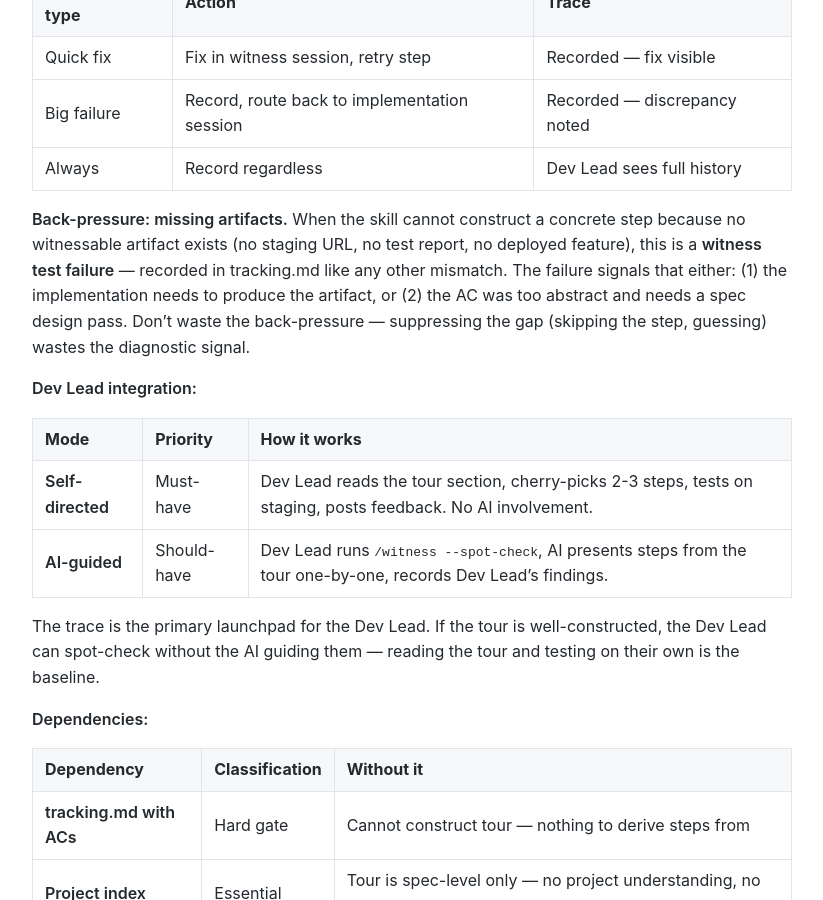
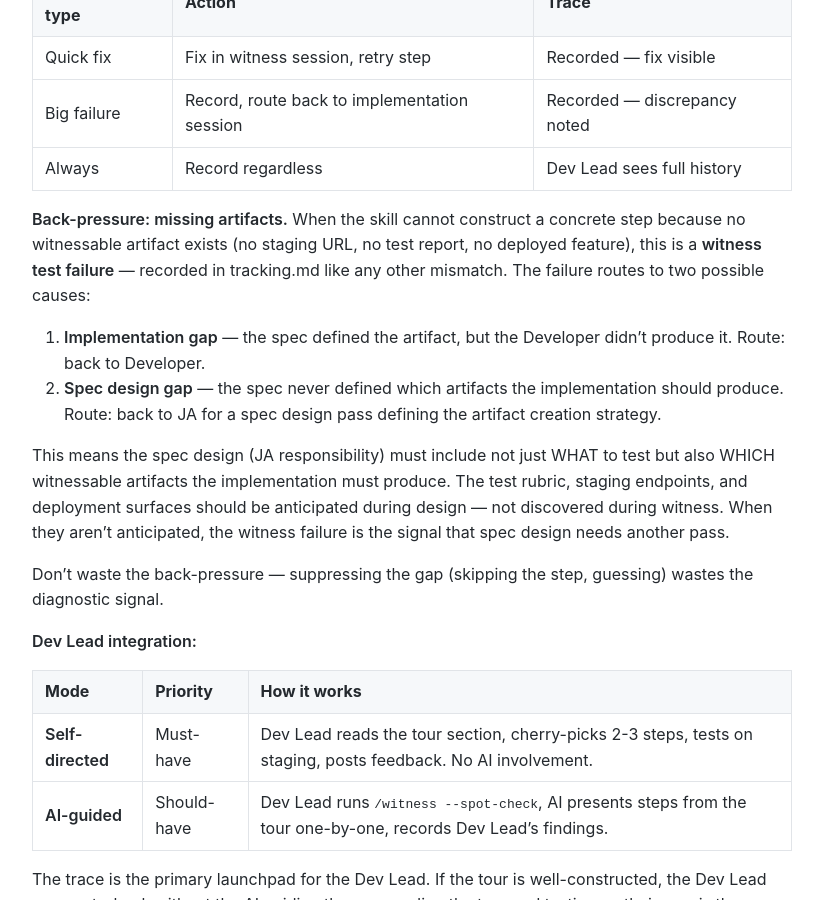
Before and after one commit to MariusWilsch/public-wilsch-ai-pages, a Jekyll site: the page built from global/dev-lead-witness-review-system.md, in a window 1280 px wide and 900 px high, scrolled down 8751 px. Shown: the whole window, without its empty margins (228-1051 px from the left). Built offline with Jekyll 4.4.1, drawn with Linux system fonts in a browser that asks for light colours; our own code applies the rules of GitHub Pages for plain Markdown files.

Commit message:
Sync from hippocampus 2026-02-28

```diff
--- a/global/dev-lead-witness-review-system.md
+++ b/global/dev-lead-witness-review-system.md
@@ -207,7 +207,14 @@ The Dev Lead reads the tour to know what to test. The Dev Lead reads the trace t
 | Big failure | Record, route back to implementation session | Recorded — discrepancy noted |
 | Always | Record regardless | Dev Lead sees full history |
 
-**Back-pressure: missing artifacts.** When the skill cannot construct a concrete step because no witnessable artifact exists (no staging URL, no test report, no deployed feature), this is a **witness test failure** — recorded in tracking.md like any other mismatch. The failure signals that either: (1) the implementation needs to produce the artifact, or (2) the AC was too abstract and needs a spec design pass. Don't waste the back-pressure — suppressing the gap (skipping the step, guessing) wastes the diagnostic signal.
+**Back-pressure: missing artifacts.** When the skill cannot construct a concrete step because no witnessable artifact exists (no staging URL, no test report, no deployed feature), this is a **witness test failure** — recorded in tracking.md like any other mismatch. The failure routes to two possible causes:
+
+1. **Implementation gap** — the spec defined the artifact, but the Developer didn't produce it. Route: back to Developer.
+2. **Spec design gap** — the spec never defined which artifacts the implementation should produce. Route: back to JA for a spec design pass defining the artifact creation strategy.
+
+This means the spec design (JA responsibility) must include not just WHAT to test but also WHICH witnessable artifacts the implementation must produce. The test rubric, staging endpoints, and deployment surfaces should be anticipated during design — not discovered during witness. When they aren't anticipated, the witness failure is the signal that spec design needs another pass.
+
+Don't waste the back-pressure — suppressing the gap (skipping the step, guessing) wastes the diagnostic signal.
 
 **Dev Lead integration:**
 
```
